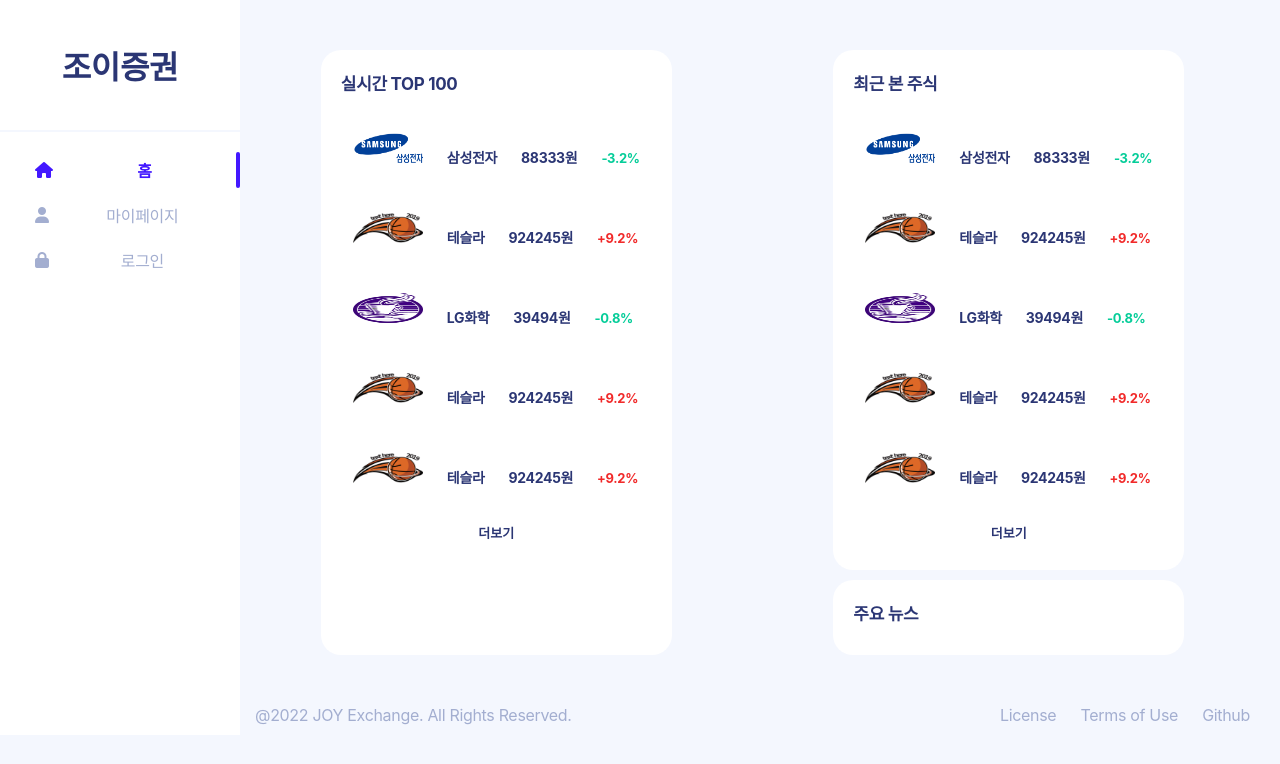
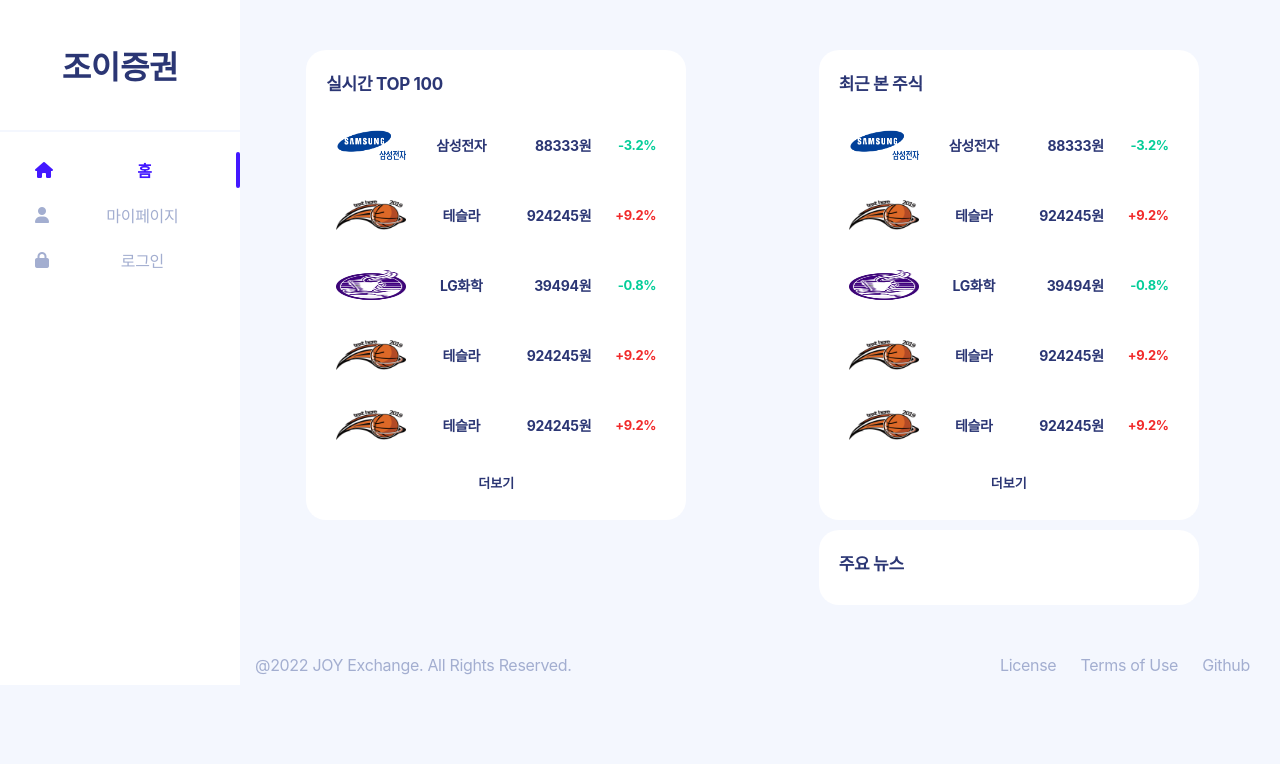
Before and after one commit to JOY-StockExchange/Front, a React (Create React App) app: page / in a window 1280 px wide. Shown: the top 764 px of the page. Built offline with nearby package versions, Linux system fonts and the light colour scheme.

Commit message:
private router

```diff
--- a/src/App.js
+++ b/src/App.js
@@ -9,6 +9,7 @@ import Signup from './pages/Signup';
 import MyInfoEdit from './pages/MyInfoEdit';
 import Footer from './components/Footer';
 import NotFound from './pages/NotFound';
+import PrivateRoute from './helpers/PrivateRoute';
 
 
 
@@ -19,11 +20,15 @@ function App() {
       <div className="wrap">
         <Routes>
           <Route path = "/" element={<Home />} />
-          <Route path = "mypage" element={<MyPage />} />
+          <Route element={<PrivateRoute authentication={false}/>} >
+            <Route path="mypage" element={<MyPage />} />
+          </Route>
           <Route path = "stockpage/:stockId" element={<StockPage />} />
           <Route path = "signin" element={<Signin />} />
           <Route path = "signup" element={<Signup />} />
-          <Route path = "myinfoedit" element={<MyInfoEdit />} />
+          <Route element={<PrivateRoute authentication={false}/>} >
+            <Route path="myinfoedit" element={<MyInfoEdit />} />
+          </Route>
           <Route path = "*" element={<NotFound />} />
         </Routes>
         <Footer />
--- a/src/components/Stock.css
+++ b/src/components/Stock.css
@@ -1,29 +1,35 @@
 .container__stock{
     margin: 10px 0;
-    width: 100%;
-    height: 70px;
+    height: 60px;
     display: flex;
-    justify-content: space-between;
+    justify-content: end;
     align-items: center;
 }
 
 .element__stock{
-    margin: 0px 12px;
+    margin: 0px 10px;
     font-size: 14px;
     font-weight: bold;
+    display: flex;
 }
 
 .stock__name{
-    width: 50px;
+    width: 70px;
     color: var(--bold-text-color);
+    justify-content: center;
 }
 
 .stock__price{
+    width: 75px;
     color: var(--bold-text-color);
+    justify-content: end;
 }
 
 .stock__per{
+    width: 45px;
     font-size: 13px;
+    justify-content: end;
+
 }
 
 .stock__per--positive{
--- a/src/components/Stock.js
+++ b/src/components/Stock.js
@@ -4,8 +4,8 @@ import './Stock.css';
 const Stock = (props) => {
     const src = `/stockpage/${props.id}`
     return (
-        <div className='container__stock'>
-            <Link to={src} >{/*연결된 뒤에 component에서 useEffect 할것!*/}
+        <div>
+            <Link to={src} className='container__stock'>{/*연결된 뒤에 component에서 useEffect 할것!*/}
                 <img className='element__stock img__stock' alt='samsung' src={props.img} />
                 <span className='element__stock stock__name'>{props.name}</span>
                 <span className='element__stock stock__price'>{props.price}원</span>
--- a/src/components/StockList.js
+++ b/src/components/StockList.js
@@ -16,7 +16,7 @@ const StockList = ({stocks}) => {
             </li>
         })}
             </ul>
-            <button className='button__stockList' onClick={handleButton}>더보기</button>
+            {show.length === stocks.length ? '':<button className='button__stockList' onClick={handleButton}>더보기</button>}
         </div>
     )
 }
--- a/src/components/container/container.css
+++ b/src/components/container/container.css
@@ -16,7 +16,6 @@
 }
 
 .container__stockranking{
-    height: 100%;
 }
 
 .container__ul{
--- /dev/null
+++ b/src/helpers/PrivateRoute.js
@@ -0,0 +1,8 @@
+import React from 'react'
+import { Navigate, Outlet} from 'react-router-dom'
+
+function PrivateRoute({children}) {
+    const auth = false;//인증 처리 해줘야 함.
+    return auth ? <Outlet /> : <Navigate to='signin' />
+}
+export default PrivateRoute;
```
